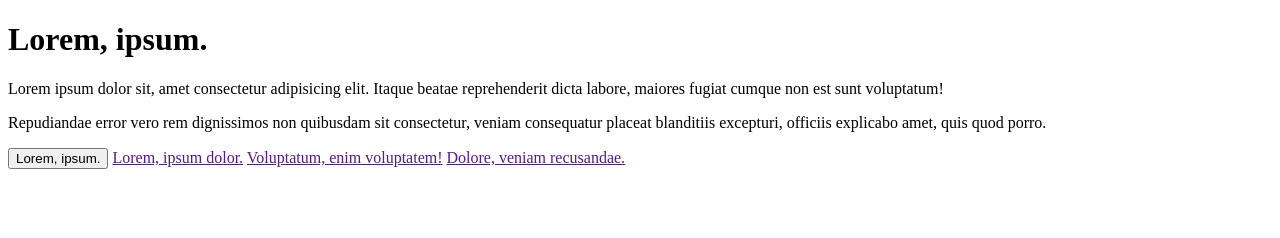
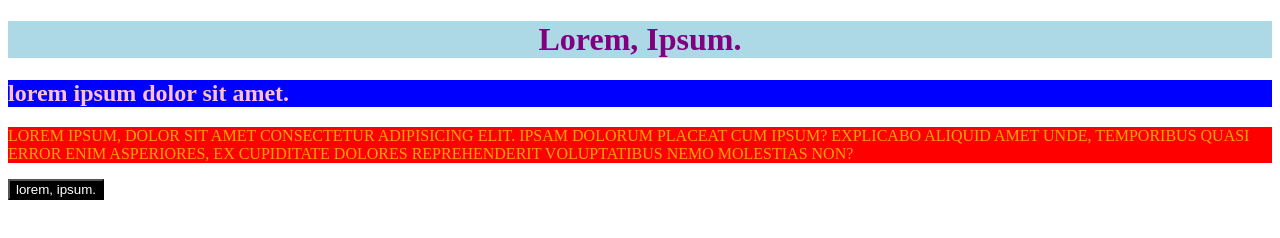
Before and after one commit to biigii/march2024project2, a plain HTML site: page index.html in a window 1280 px wide. Drawn offline with Linux system fonts and the light colour scheme.

Commit message:
internal styling

```diff
--- a/index.html
+++ b/index.html
@@ -4,21 +4,42 @@
   <head>
     <meta charset="UTF-8">
     <title>project 2</title>
+    <!-- CSS selectors = html elements they are called selectors in css -->
+    <!-- this method of putting styling inside
+    html inside a style tag is called internal
+    styling -->
+    <style>
+      h1 {
+        color: purple;
+        background-color: lightblue ;
+        text-align: center;
+        text-transform: capitalize;
+      }
+
+      h2 {
+        color: pink;
+        background-color: blue;
+      }
+
+      p {
+        color: orange;
+        background-color: red;
+        text-transform: uppercase;
+      }
+
+      button {
+        background-color: black;
+        color: white;
+        text-transform: lowercase;
+      }
+    </style>
   </head>
 
   <body>
-    <h1>Lorem, ipsum.</h1>
-    <!-- commenting in html -->
-    <!-- this is how we comment in an html document -->
-    <!-- p*2>lorem20 -->
-    <p>Lorem ipsum dolor sit, amet consectetur adipisicing elit. Itaque beatae reprehenderit dicta labore, maiores fugiat cumque non est sunt voluptatum!</p>
-    <p>Repudiandae error vero rem dignissimos non quibusdam sit consectetur, veniam consequatur placeat blanditiis excepturi, officiis explicabo amet, quis quod porro.</p>
+    <h1>lorem, ipsum.</h1>
+    <h2>lorem ipsum dolor sit amet.</h2>
+    <p>Lorem ipsum, dolor sit amet consectetur adipisicing elit. Ipsam dolorum placeat cum ipsum? Explicabo aliquid amet unde, temporibus quasi error enim asperiores, ex cupiditate dolores reprehenderit voluptatibus nemo molestias non?</p>
     <button>Lorem, ipsum.</button>
-
-    <!-- a*3>lorem3 -->
-    <a href="">Lorem, ipsum dolor.</a>
-    <a href="">Voluptatum, enim voluptatem!</a>
-    <a href="">Dolore, veniam recusandae.</a>
   </body>
 
 </html>
```
